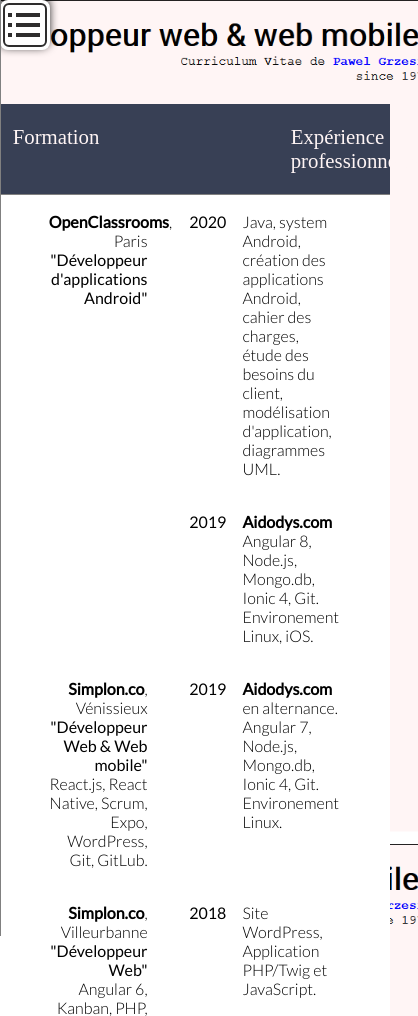
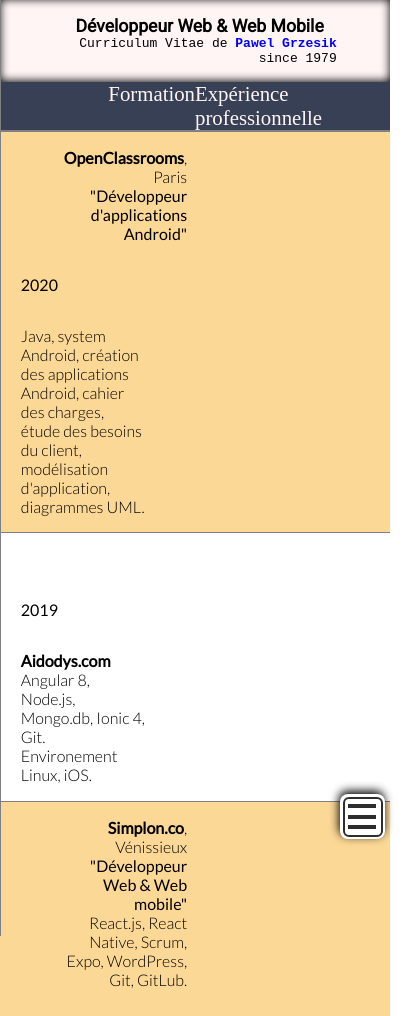
Before and after one commit to Pamento/Pamento.github.io, a plain HTML site: page index.html in a window 390 px wide. Shown: the top 1016 px of the page, 418 px wide, since content can reach past the window. Drawn offline with Linux system fonts and the light colour scheme.

Commit message:
move menu btn in the botton right of screen; change header background-image to html code; init modification on sticky header

```diff
--- a/css/style.css
+++ b/css/style.css
@@ -245,7 +245,7 @@ main {
 }
 
 .single-row:hover {
-  background-color: rgb(252, 216, 150);
+  background-color: var(--background-on-hover);
   border: solid var(--border-color);
   border-width: 1px 0 1px 0;
 }
@@ -337,17 +337,66 @@ footer>a {
 /* ------------------ MEDIA SCREEN ------------------ */
 
 @media (max-width: 767px) {
+  body {
+    background-image: none;
+  }
+  #header-content {
+    display: inline-block;
+  }
+  header {
+    height: initial;
+    text-align: center;
+    background-color: var(--white-contrast);
+    box-shadow: 0 -1px 10px inset;
+    padding-top: 1em;
+    padding-bottom: 1em;
+  }
+  h1 {
+    margin: 0;
+    font-size: 1.1em;
+    font-family: 'Roboto', sans-serif;
+  }
+  .header {
+    display: inline-block;
+    text-align: right;
+    height: 0;
+  }
+  .header>p {
+    margin-top: 0;
+    text-align: right;
+    font-family: monospace;
+    position: relative;
+    right: -1em;
+  }
+  .header>p>span {
+    font-weight: 700;
+    color: blue;
+  }
   .menu-list-icon {
-    display: flex;
-    box-shadow: -1px -3px 10px black;
-    z-index: 101;
-    top: 0px;
-    left: 0px;
-    width: 50px;
-    height: 50px;
-    background-color: #ffffff;
-    border-radius: 8px;
-    transition: box-shadow .3s;
-    transition: transform .3s;
+    top: initial;
+    left: initial;
+    bottom: 5px;
+    right: 5px;
+    width: 45px;
+    height: 45px;
+  }
+
+  .single-row {
+    display: block;
+    background-color: white;
+    border: solid white;
+    border-width: 1px 0 1px 0;
+  }
+
+  .single-row:nth-child(odd) {
+    background-color: var(--background-on-hover);
+    border: solid var(--border-color);
+    border-width: 1px 0 1px 0;
+  }
+
+  .stick-cell-left-h, .stick-cell-right-h {
+    margin: 0;
+    font-size: 1em;
+    padding: 0;
   }
 }
--- a/css/variables.css
+++ b/css/variables.css
@@ -3,6 +3,7 @@
     --border-color: gray;
     --background-lighte-bleu: DodgerBlue;
     --background-dark-gray: #384055;
+    --background-on-hover: rgb(252, 216, 150);
     --color-text-light: aliceblue;
     --text-shadow: #f1f1f1;
 }
```
Also changed, not shown: index.html (+1 -0 lines).
